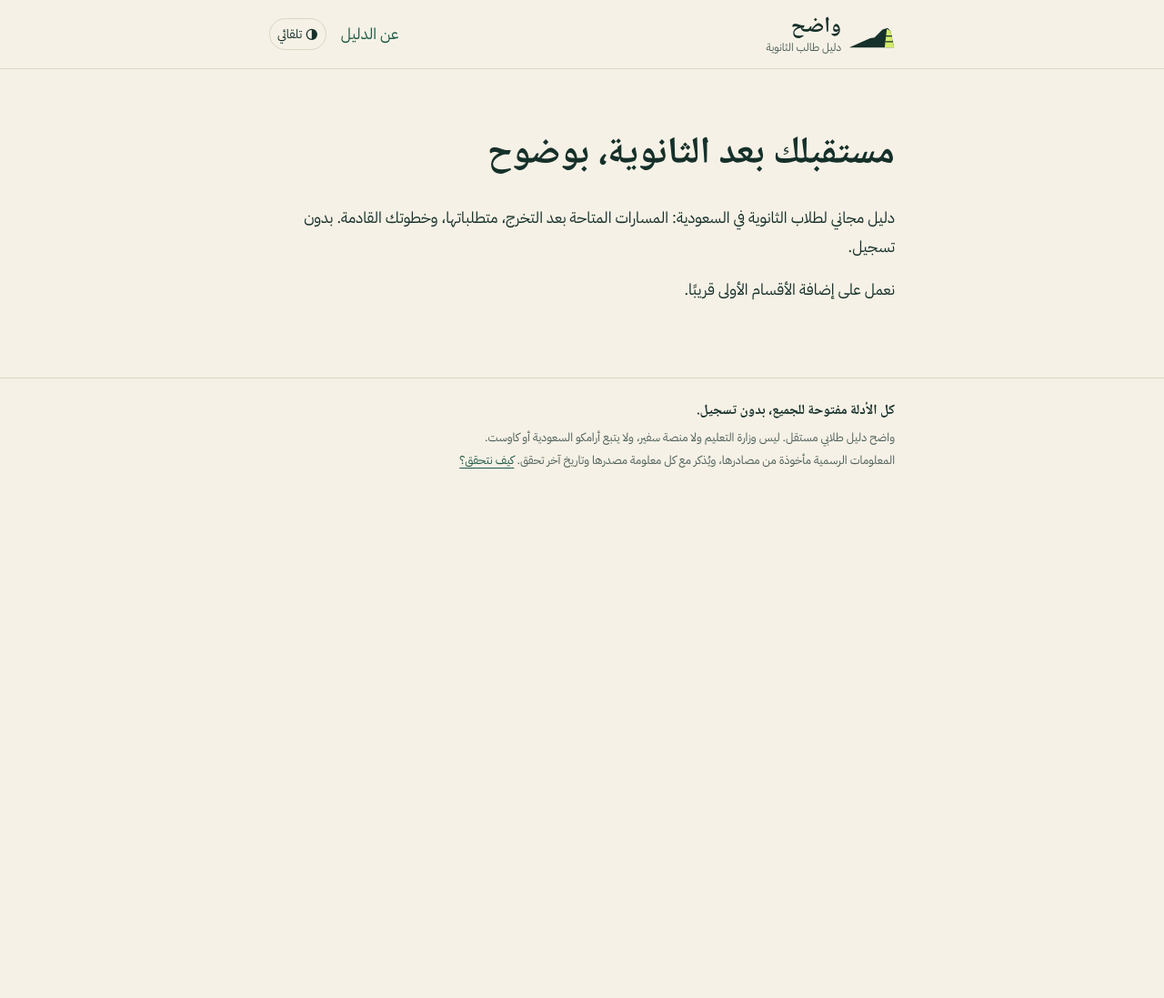
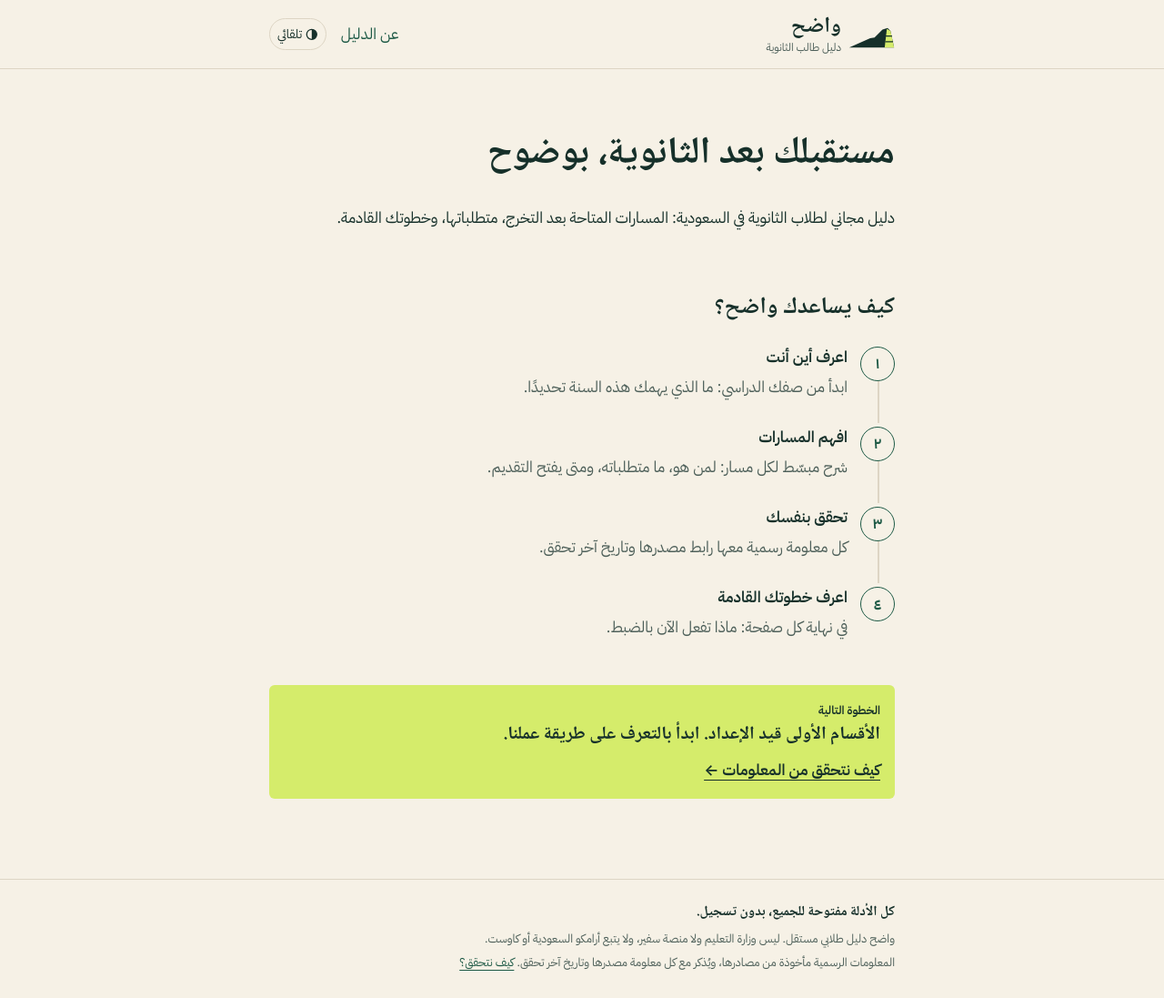
Before and after one commit to BINMAHFOUDSALAH/scholarship-guide, a FastAPI app: page / in a window 1280 px wide. Shown: the whole page at 91% size. Before the commit the page ends 515 px from the top, so only its background shows below. Run offline with FastAPI, Linux system fonts and the light colour scheme.

Commit message:
Add reusable components: path steps, source stamp, unverified stamp, next step
- Jinja macros in app/templates/components.html with matching styles
- Home page explains how واضح helps using path steps and a next-step box
- About page shows how sources and the "غير مؤكد" label work

Co-Authored-By: Claude Opus 5.5 <noreply@anthropic.com>

```diff
--- a/app/static/style.css
+++ b/app/static/style.css
@@ -226,6 +226,126 @@ main {
   text-wrap: balance;
 }
 
+/* ---------- Components (templates/components.html) ---------- */
+
+/* Path steps: numbers on the start side, joined by a thin vertical line. */
+.path-steps {
+  list-style: none;
+  counter-reset: step;
+  margin: var(--space-4) 0;
+  padding: 0;
+}
+
+.path-step {
+  counter-increment: step;
+  position: relative;
+  padding-inline-start: 52px;
+  padding-block-end: var(--space-4);
+}
+
+.path-step::before {
+  content: counter(step, arabic-indic);
+  position: absolute;
+  inset-inline-start: 0;
+  top: 0;
+  width: 36px;
+  height: 36px;
+  display: grid;
+  place-items: center;
+  border: 1.5px solid var(--green);
+  border-radius: 50%;
+  background: var(--paper);
+  color: var(--green);
+  font-weight: 600;
+  z-index: 1;
+}
+
+/* The connecting line, behind the numbers. Not drawn after the last step. */
+.path-step:not(:last-child)::after {
+  content: "";
+  position: absolute;
+  inset-inline-start: 17.25px;
+  top: 36px;
+  bottom: 0;
+  width: 1.5px;
+  background: var(--line);
+}
+
+.path-step-title {
+  margin: 4px 0 var(--space-1);
+  font-family: var(--font-body);
+  font-size: var(--step-0);
+  font-weight: 600;
+}
+
+.path-step p {
+  margin: 0;
+  color: var(--ink-muted);
+}
+
+/* Source stamp: small, quiet, like a footnote. */
+.source-stamp {
+  display: flex;
+  flex-wrap: wrap;
+  align-items: baseline;
+  gap: 2px var(--space-1);
+  margin-block: var(--space-1) var(--space-3);
+  padding-inline-start: var(--space-2);
+  border-inline-start: 2px solid var(--line);
+  font-size: 0.8rem;
+  color: var(--ink-muted);
+}
+
+.source-stamp-label {
+  font-weight: 600;
+}
+
+/* "غير مؤكد": visible, but not alarming. */
+.unverified-stamp {
+  display: inline-block;
+  padding: 0 var(--space-2);
+  border: 1px dashed var(--ink-muted);
+  border-radius: 4px;
+  font-size: 0.75rem;
+  font-weight: 600;
+  line-height: 1.7;
+  color: var(--ink-muted);
+  vertical-align: middle;
+  cursor: help;
+}
+
+/* Next step: the lime highlight. */
+.next-step {
+  margin-block: var(--space-4);
+  padding: var(--space-3);
+  border-radius: 6px;
+  background: var(--lime);
+  color: var(--on-lime);
+}
+
+.next-step p {
+  margin: 0;
+}
+
+.next-step-label {
+  font-size: 0.8rem;
+  font-weight: 600;
+}
+
+.next-step-text {
+  font-family: var(--font-display);
+  font-size: var(--step-1);
+  font-weight: 700;
+  line-height: 1.5;
+}
+
+.next-step-link {
+  display: inline-block;
+  margin-top: var(--space-2);
+  color: var(--on-lime);
+  font-weight: 600;
+}
+
 /* ---------- Theme toggle ---------- */
 
 .theme-toggle {
--- /dev/null
+++ b/app/templates/components.html
@@ -0,0 +1,42 @@
+{#
+  Reusable page pieces (Jinja macros). Import in a page with:
+    {% import "components.html" as c %}
+  then call, e.g. {{ c.next_step("...") }}
+#}
+
+{# Numbered steps joined by the path line. steps = [{"title": "...", "text": "..."}, ...] #}
+{% macro path_steps(steps) %}
+<ol class="path-steps">
+  {% for step in steps %}
+  <li class="path-step">
+    <h3 class="path-step-title">{{ step.title }}</h3>
+    {% if step.text %}<p>{{ step.text }}</p>{% endif %}
+  </li>
+  {% endfor %}
+</ol>
+{% endmacro %}
+
+{# Footnote-style stamp under a fact: where it comes from and when it was last checked. #}
+{% macro source_stamp(source, url, last_checked) %}
+<p class="source-stamp">
+  <span class="source-stamp-label">المصدر:</span>
+  <a href="{{ url }}" target="_blank" rel="noopener">{{ source }}</a>
+  <span aria-hidden="true">·</span>
+  <span class="source-stamp-label">آخر تحقق:</span>
+  <time>{{ last_checked }}</time>
+</p>
+{% endmacro %}
+
+{# Shown next to anything not yet checked against an official source. #}
+{% macro unverified_stamp() %}
+<span class="unverified-stamp" title="لم نتحقق من هذه المعلومة بعد من مصدر رسمي">غير مؤكد</span>
+{% endmacro %}
+
+{# The one place lime is used: what the student should do next. #}
+{% macro next_step(text, link_text=None, link_url=None) %}
+<aside class="next-step" aria-label="الخطوة التالية">
+  <p class="next-step-label">الخطوة التالية</p>
+  <p class="next-step-text">{{ text }}</p>
+  {% if link_url %}<a class="next-step-link" href="{{ link_url }}">{{ link_text }} ←</a>{% endif %}
+</aside>
+{% endmacro %}
--- a/app/templates/home.html
+++ b/app/templates/home.html
@@ -1,7 +1,17 @@
 {% extends "base.html" %}
+{% import "components.html" as c %}
 
 {% block content %}
 <h1>{{ site.tagline }}</h1>
-<p>دليل مجاني لطلاب الثانوية في السعودية: المسارات المتاحة بعد التخرج، متطلباتها، وخطوتك القادمة. بدون تسجيل.</p>
-<p>نعمل على إضافة الأقسام الأولى قريبًا.</p>
+<p>دليل مجاني لطلاب الثانوية في السعودية: المسارات المتاحة بعد التخرج، متطلباتها، وخطوتك القادمة.</p>
+
+<h2>كيف يساعدك واضح؟</h2>
+{{ c.path_steps([
+  {"title": "اعرف أين أنت", "text": "ابدأ من صفك الدراسي: ما الذي يهمك هذه السنة تحديدًا."},
+  {"title": "افهم المسارات", "text": "شرح مبسّط لكل مسار: لمن هو، ما متطلباته، ومتى يفتح التقديم."},
+  {"title": "تحقق بنفسك", "text": "كل معلومة رسمية معها رابط مصدرها وتاريخ آخر تحقق."},
+  {"title": "اعرف خطوتك القادمة", "text": "في نهاية كل صفحة: ماذا تفعل الآن بالضبط."}
+]) }}
+
+{{ c.next_step("الأقسام الأولى قيد الإعداد. ابدأ بالتعرف على طريقة عملنا.", "كيف نتحقق من المعلومات", url_for('about')) }}
 {% endblock %}
```
Also changed, not shown: app/templates/about.html (+10 -2 lines), docs/roadmap.md (+1 -1 lines).
